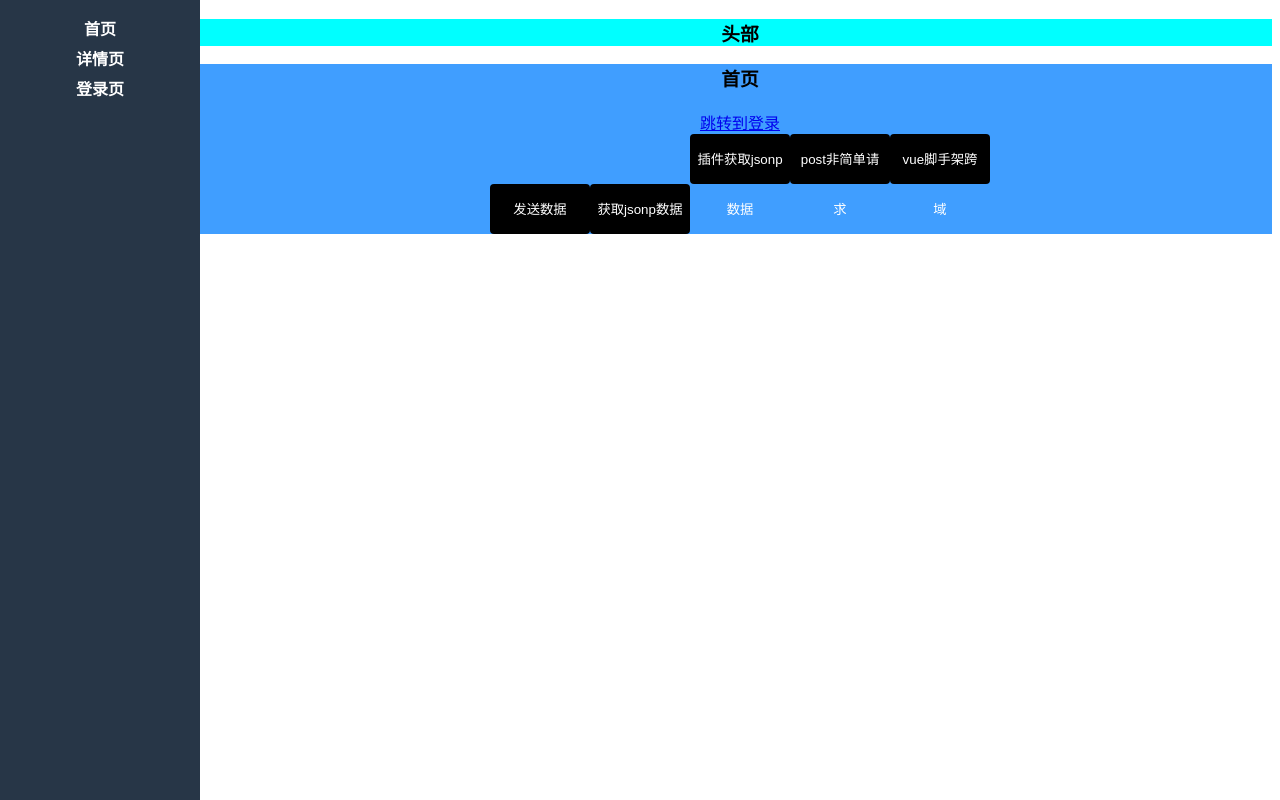
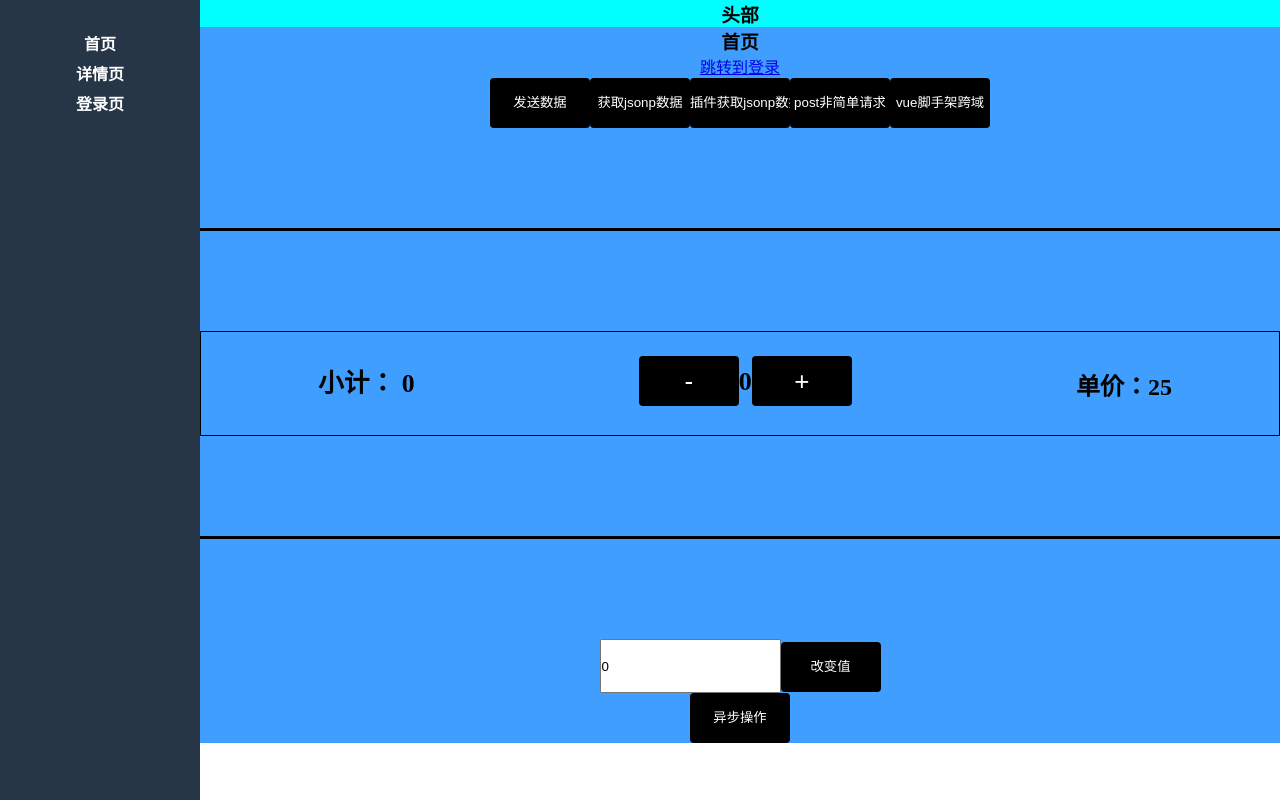
Before and after one commit to HanZongXiang/Vue-study, a Vue app in the folder first-project/: page /main/home in a window 1280 px wide. Built offline with nearby package versions, Linux system fonts and the light colour scheme.

Commit message:
learn vuex

```diff
--- a/first-project/package.json
+++ b/first-project/package.json
@@ -15,7 +15,8 @@
     "nprogress": "^0.2.0",
     "sass-loader": "^7.1.0",
     "vue": "^2.5.2",
-    "vue-router": "^3.0.1"
+    "vue-router": "^3.0.1",
+    "vuex": "^3.0.1"
   },
   "devDependencies": {
     "autoprefixer": "^7.1.2",
--- a/first-project/src/App.vue
+++ b/first-project/src/App.vue
@@ -1,6 +1,6 @@
 <template>
   <div id="app">
-     <!--<img src="./assets/logo.png">
+     <!-- <img src="./assets/logo.png">
     &lt;!&ndash; <HelloWorld/> &ndash;&gt;
     <router-view></router-view>
     <div>
@@ -16,7 +16,7 @@
           <router-link to='/login'>登录</router-link>
         </li>
       </ul>
-    </div>-->
+    </div> -->
     <router-view></router-view>
   </div>
 </template>
@@ -33,6 +33,7 @@ export default {
 </script>
 
 <style>
+*{margin:0;padding: 0;}
 /*#app {
   font-family: "Avenir", Helvetica, Arial, sans-serif;
   -webkit-font-smoothing: antialiased;
--- /dev/null
+++ b/first-project/src/components/comA.vue
@@ -0,0 +1,51 @@
+<template>
+  <div class="total">
+      <h3>
+       小计： {{$store.getters.totalPrice}}
+      </h3>
+  </div>
+</template>
+
+<script>
+export default {
+  name:'comA',
+  // props:{
+  //   price:{
+  //     type:Number
+  //   },
+  //   count:{
+  //     type:Number
+  //   }
+  // },
+  data() {
+    return {
+
+    }
+   },
+  components: {
+
+  },
+  methods: {
+
+  },
+  computed:{
+    //   total () {
+    //       return this.$store.state.count * this.$store.state.price
+    //   }
+  }
+}
+</script>
+
+<style scoped lang="scss">
+.total{
+    margin-left: 10px;
+  margin-right: 10px;
+  font-weight: normal;
+  font-size: 22px;
+  margin-top: 10px;
+    h3{
+        margin-top: 20px;
+    }
+}
+
+</style>
--- /dev/null
+++ b/first-project/src/components/comB.vue
@@ -0,0 +1,66 @@
+<template>
+  <div class="count">
+    <button @click='reduce'>-</button>
+    <strong>{{count}}</strong>
+    <button @click='add'>+</button>
+    <!-- {{price}} -->
+  </div>
+</template>
+
+<script>
+import { mapState } from "vuex";
+
+export default {
+  name:'comB',
+  // props:{
+  //   count:{
+  //     type:Number
+  //   }
+  // },
+  data() {
+    return {
+
+    }
+   },
+  components: {
+
+  },
+  methods: {
+    reduce () {
+        // this.$emit('reduce')
+        this.$store.commit('REDUCE_COUNT')
+    },
+    add () {
+        // this.$emit('add')
+        this.$store.commit('ADD_COUNT')
+    }
+  },
+  computed:{
+    // count () {
+    //   return this.$store.state.count
+    // }
+    ...mapState(['count','price'])
+  }
+}
+</script>
+
+<style scoped>
+  .count{
+     line-height: 100px;
+  }
+  button{
+    width: 100px;
+    height: 50px;
+    border-radius:4px;
+    background-color: #000;
+    color:#fff;
+    line-height: 50px;
+    text-align: center;
+    font-size: 26px;
+    border:none;
+    outline:none;
+  }
+  strong{
+      font-size: 26px;
+  }
+</style>
--- /dev/null
+++ b/first-project/src/components/counter.vue
@@ -0,0 +1,61 @@
+<template>
+  <div class="count">
+    <button @click='reduce'>-</button>
+    <strong>{{count}}</strong>
+    <button @click='add'>+</button>
+  </div>
+</template>
+
+<script>
+import { mapState } from 'vuex';
+
+
+export default {
+  name:'counter',
+  // props:{
+  //   count:{
+  //     type:Number
+  //   }
+  // },
+  data() {
+    return {
+
+    }
+   },
+  components: {
+
+  },
+  methods: {
+    reduce () {
+        this.$store.commit('REDUCE_COUNT')
+    },
+    add () {
+        this.$store.commit('ADD_COUNT')
+    }
+  },
+  computed:{
+    ...mapState(['count'])
+  }
+}
+</script>
+
+<style scoped>
+  .count{
+     line-height: 100px;
+  }
+  button{
+    width: 100px;
+    height: 50px;
+    border-radius:4px;
+    background-color: #000;
+    color:#fff;
+    line-height: 50px;
+    text-align: center;
+    font-size: 26px;
+    border:none;
+    outline:none;
+  }
+  strong{
+      font-size: 26px;
+  }
+</style>
--- a/first-project/src/components/home.vue
+++ b/first-project/src/components/home.vue
@@ -1,5 +1,6 @@
 <template>
-  <div class="">
+  <div>
+    <div class="top">
       <h3>首页</h3>
       <router-link :to="{path:'/login',query:{userinfo:'Name is Tom'}}">跳转到登录</router-link>
       <br>
@@ -9,15 +10,51 @@
       <button class="my-btn" @click="getNoSimple">post非简单请求</button>
       <button class="my-btn" @click="handleVue">vue脚手架跨域</button>
     </div>
+
+    <div class="divider"></div>
+
+    <div class="counter" style="border:1px solid #000;display:flex">
+      <!-- <comA :price="price" :count="count"></comA>
+      <comB :count="count" @add="add" @reduce="reduce"></comB> -->
+      <comA></comA>
+      <comB></comB>
+      <h2>单价：{{this.$store.state.price}}</h2>
+    </div>
+
+    <div class="divider"></div>
+    <div>
+      <input type="text" name="" id="" v-model="count">
+      <button class="my-btn" @click="CHANGE_COUNT(count)">改变值</button>
+      <br>
+      <button class="my-btn" @click="handleAsync">异步操作</button>
+    </div>
+  </div>
 </template>
 
 <script>
+import comA from './comA';
+import comB from './comB';
+import { mapMutations } from "vuex";
 import axios from "axios";
 
 export default {
   name:'home',
+  components: {
+    comA,
+    comB
+  },
+  data () {
+    return {
+      count:0,
+      // price:20
+    }
+  },
   methods:{
-    handleGetData(){
+    // changeCount () {
+    //   this.$store.commit('CHANGE_COUNT',this.count)
+    // },
+    ...mapMutations(['CHANGE_COUNT']),
+    handleGetData () {
       axios.get('http://localhost:3000/getMsg',{withCredentials:true}).then(res => {
         console.log(res);
       }).catch(err => {
@@ -47,6 +84,18 @@ export default {
       axios.get('/api/getMsg').then(res => {
         console.log(res);
       })
+    },
+    // reduce () {
+    //   this.count--
+    // },
+    // add () {
+    //   this.count++
+    // }
+    handleAsync () {
+    //   setTimeout(() => {
+    //     this.CHANGE_COUNT(this.count)
+    //   },2000)
+      this.$store.dispatch('handleAsyncAction',8888)
     }
   },
   created(){
@@ -55,14 +104,6 @@ export default {
     // console.log(this.$route.query)
     // console.log(this.$route.params)
   },
-  data() {
-      return {
-
-      }
-   },
-  components: {
-
-  }
 }
 </script>
 
@@ -81,4 +122,22 @@ export default {
 .my-btn:active{
   background-color: #3a8ee6;
 }
+h2{
+  margin:35px 0 0 10px;
+}
+.counter{
+  justify-content: space-around
+}
+.top{
+  overflow: hidden;
+  text-overflow: ellipsis;
+  white-space: nowrap;
+}
+.divider{
+  width: 100%;
+  margin:100px 0;
+  height: 3px;
+  background: black;
+}
+input{height: 50px;}
 </style>
--- /dev/null
+++ b/first-project/src/components/vuexDemo.vue
@@ -0,0 +1,27 @@
+<template>
+  <div class="">
+    <counter></counter>
+  </div>
+</template>
+
+<script>
+import counter from './counter'
+
+export default {
+  name:'',
+  data() {
+      return {
+
+      }
+   },
+  components: {
+    counter
+  },
+  methods: {
+
+  }
+}
+</script>
+
+<style scoped>
+</style>
--- a/first-project/src/main.js
+++ b/first-project/src/main.js
@@ -3,6 +3,7 @@
 import Vue from 'vue'
 import App from './App'
 import router from './router'
+import store from './store'
 
 Vue.config.productionTip = false
 
@@ -11,5 +12,6 @@ new Vue({
   el: '#app',
   components: { App },
   router,
+  store,
   template: '<App/>'
 })
--- a/first-project/src/router/index.js
+++ b/first-project/src/router/index.js
@@ -71,6 +71,14 @@ const router = new Router({
                   title:'登录'
                 },
               },
+              {
+                path:'vuexDemo',
+                component: () => import('../components/vuexDemo'),
+                name:'demo1',
+                meta:{
+                  title:'vuexDemo'
+                }
+              }
             ]
         },
     ]
--- /dev/null
+++ b/first-project/src/store/index.js
@@ -0,0 +1,36 @@
+import Vue from 'vue';
+import Vuex from 'vuex';
+
+Vue.use(Vuex);
+
+const store = new Vuex.Store({
+    state: {
+        count:0,
+        price:25
+    },
+    mutations: {
+        'ADD_COUNT' (state) {
+            state.count++
+        },
+        'REDUCE_COUNT' (state) {
+            state.count--
+        },
+        'CHANGE_COUNT' (state,payload) {
+            state.count = payload
+        }
+    },
+    getters:{
+        totalPrice (state) {
+            return state.count * state.price
+        }
+    },
+    actions:{
+        handleAsyncAction (store,payload) {
+            setTimeout(() => {
+                store.commit('CHANGE_COUNT',payload)
+            },2000)
+        }
+    }
+})
+
+export default store;
--- a/first-project/src/view/Layout/index.vue
+++ b/first-project/src/view/Layout/index.vue
@@ -51,13 +51,16 @@
     text-align: center;
     background: #409eff;
     height: 80%;
+    margin:0;
   }
   .nav{
     ul{
       padding-left:0;
+      padding-top: 30px;
     }
     li{
       list-style: none;
+      line-height: 30px;
       height: 30px;
       width: $width;
       text-align: center;
```
Also changed, not shown: 1 other file (tests, documents, lock files or other folders). Lines whose indentation alone changed are shown as unchanged.
